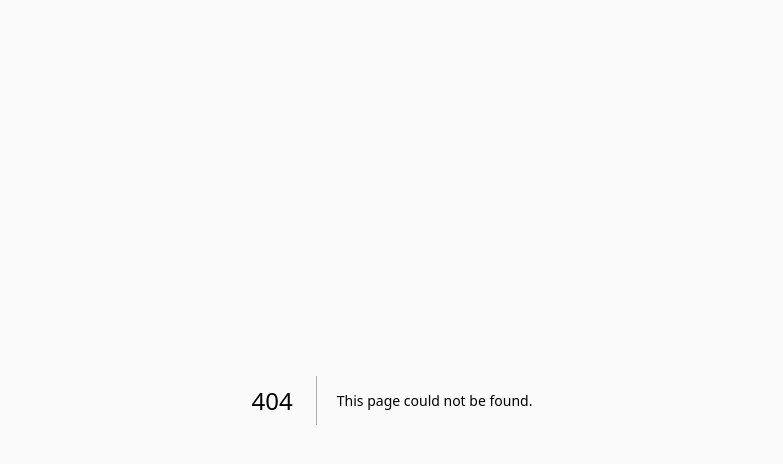
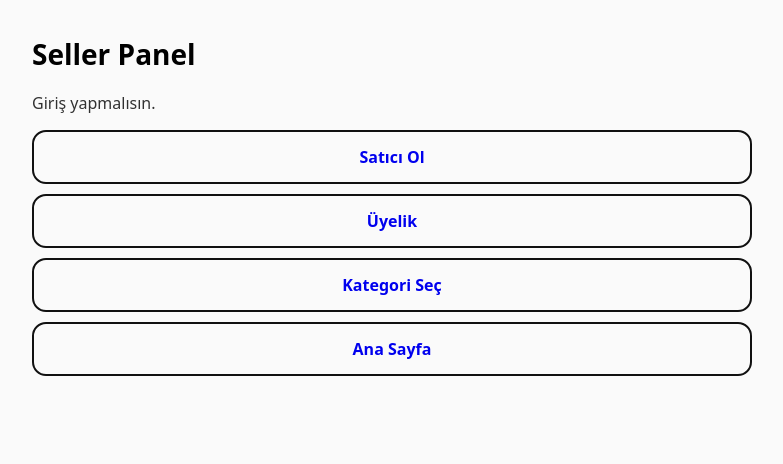
Before and after one commit to Bugsbuny24/tradepi, a Next.js app: page /seller/gigs in a window 1280 px wide. Before the commit this address had no page. Shown: the top 464 px of the page, without its empty margins (248-1031 px from the left). Built offline with nearby package versions, Linux system fonts and the light colour scheme; no server answers.

Commit message:
Create page.tsx

```diff
--- /dev/null
+++ b/app/seller/gigs/page.tsx
@@ -0,0 +1,29 @@
+import SellerGate from "@/components/SellerGate";
+
+export default function SellerGigsPage() {
+  return (
+    <SellerGate>
+      <div style={{ maxWidth: 720, margin: "0 auto", padding: 16 }}>
+        <h1 style={{ fontSize: 28, fontWeight: 900 }}>Gigs’lerim</h1>
+        <p style={{ opacity: 0.8, marginTop: 8 }}>
+          MVP: burada gig listesi göstereceğiz.
+        </p>
+
+        <div style={{ marginTop: 14, display: "grid", gap: 10 }}>
+          <a href="/gigs/create" style={btnStyle}>➕ Gig Oluştur</a>
+          <a href="/seller" style={btnStyle}>← Seller Panel</a>
+        </div>
+      </div>
+    </SellerGate>
+  );
+}
+
+const btnStyle: React.CSSProperties = {
+  display: "block",
+  padding: 14,
+  border: "2px solid #111",
+  borderRadius: 14,
+  fontWeight: 900,
+  textDecoration: "none",
+  textAlign: "center",
+};
```
